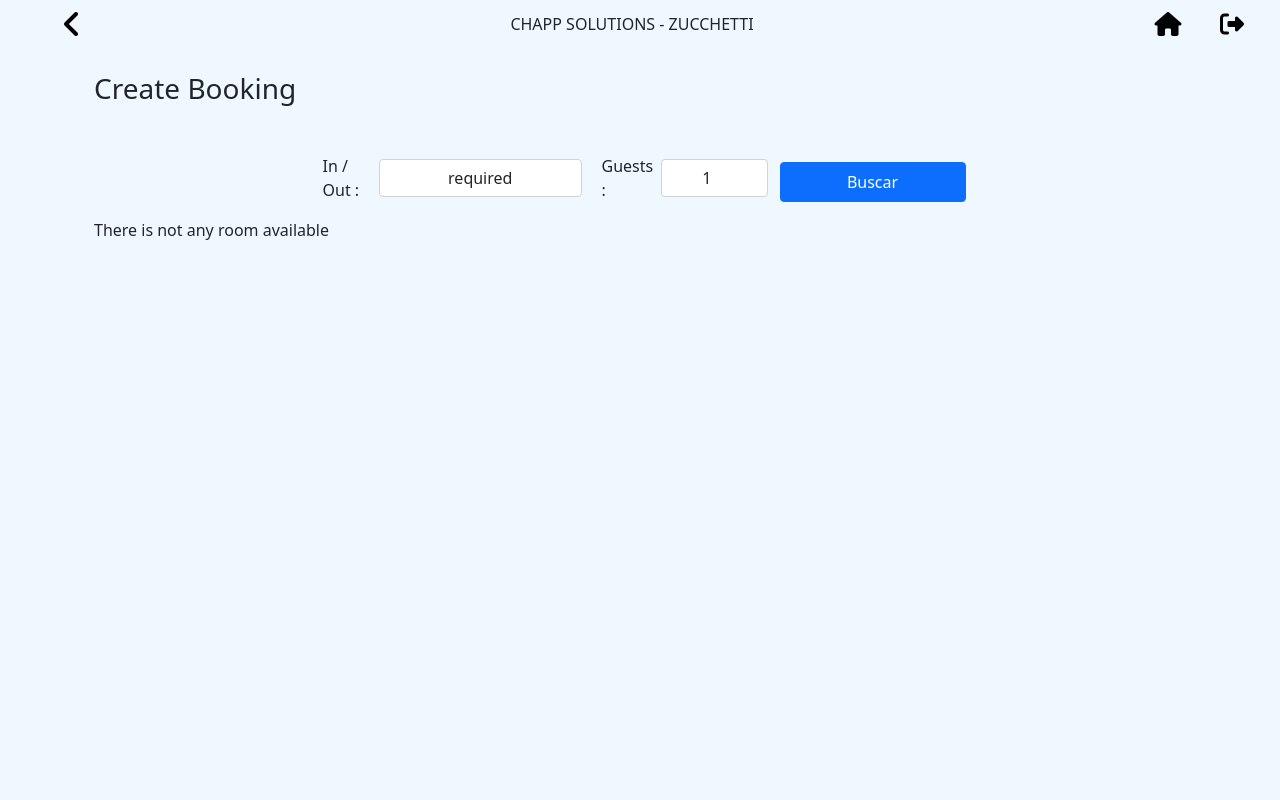
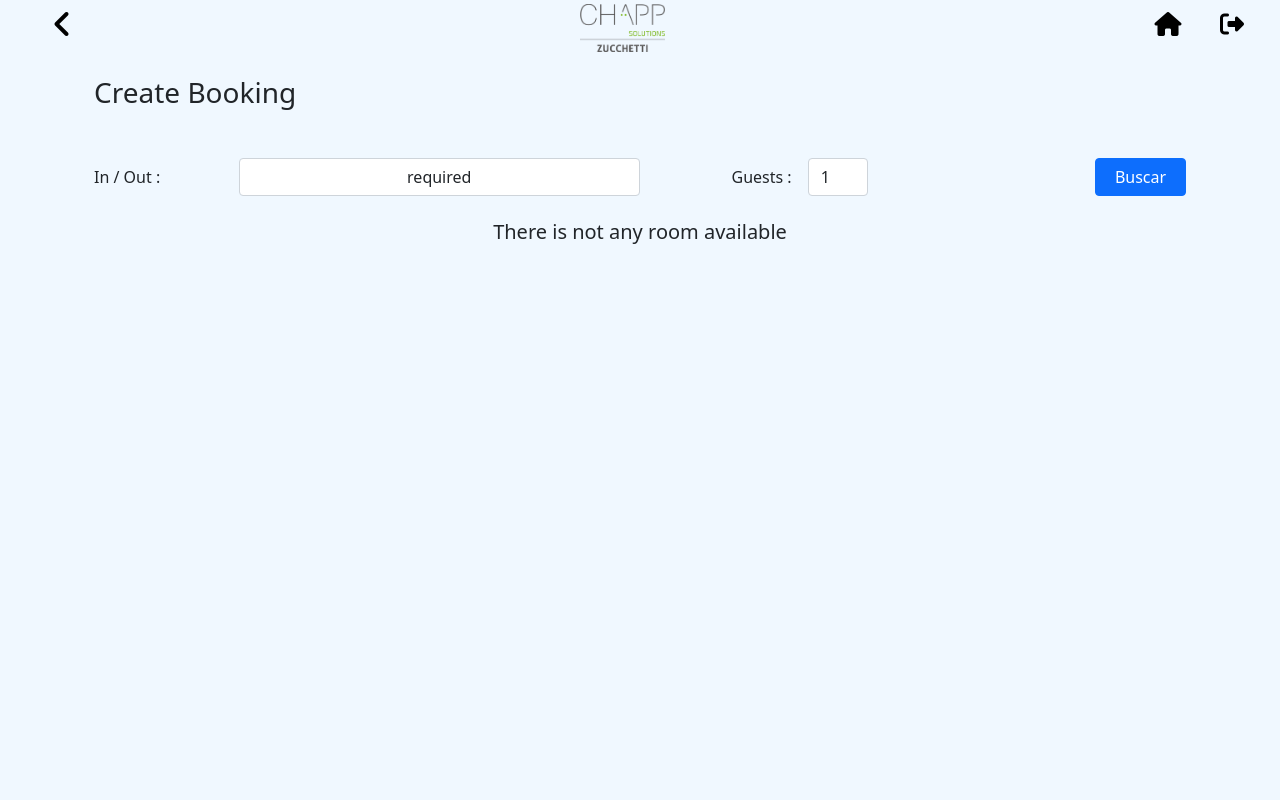
Before and after one commit to Deborah92/hotelbookingapp, a Django app: page /new_booking in a window 1280 px wide. Run offline with Django 3.2, Linux system fonts and the light colour scheme; a user stored in the database is signed in; some libraries are stand-ins or nearby versions.

Commit message:
Arreglos vistas y consulta de reservas

```diff
--- a/hotelbooking/static/css/app.css
+++ b/hotelbooking/static/css/app.css
@@ -1,31 +1,9 @@
-html{
-    height: 100%;
-    background-color: #f0f8ff !important;
-}
-body{
+html, body{
     height: 100%;
     width: 100%;
     background-color: #f0f8ff !important;
 }
-.w100{
-    width: 100%;
-}
-.w70{
-    width: 100%;
-}
-.w50{
-    width: 50% !important;
-}
-.m-bottom-2{
-    margin-bottom: 2em !important;
-}
-.margin1{
-    margin: 1em;
-}
-.margin2{
-    margin: 2em;
-}
-#login-form{
+#custom-login-form{
     border: #337ab7 solid thin;
     border-radius: 8px;
     padding: 2em;
--- a/hotelbooking/templates/app/base.html
+++ b/hotelbooking/templates/app/base.html
@@ -17,11 +17,10 @@
 
             <div class= "mx-3 d-flex justify-content-between">
                 <button class="btn-transparent d-flex justify-content-center align-items-center mx-4" onClick="window.history.back();return false;" ><i class="fa fa-angle-left fa-2xl"></i></button>
-                <div class="d-flex text-align-center align-items-center m-0">CHAPP SOLUTIONS - ZUCCHETTI</div>
+                <div class="d-flex justify-content-center align-items-center m-0 mt-1">{% load static %} <img class= "col-4 col-md-1"src="{% static 'media/Logo_CHAPPZG.png' %}" alt="logo_chapp" /></div>
                 <div class="d-flex me-0">
                     <button class="btn-transparent d-flex justify-content-center align-items-center" onclick="location.href='/'" ><i class="fa fa-home fa-xl"></i></button>
                     <button class="btn-transparent d-flex justify-content-center align-items-center" onclick="location.href='/logout'" ><i class="fa-solid fa-right-from-bracket fa-xl"></i></button>
-
                 </div>
             </div>
         {% endif %}
--- a/hotelbooking/templates/app/msg_error.html
+++ b/hotelbooking/templates/app/msg_error.html
@@ -1,14 +1,10 @@
 {% block msg_error %}
     {% if messages %}
         {% for message in messages %}
-        <div class="container-fluid p-0">
+        <div class="container p-0">
             <div class="alert {{ message.tags }} alert-dismissible" role="alert" >
-                <button type="button" class="close" data-dismiss="alert" aria-label="Close">
-                <span aria-hidden="True">&times;</span>
-                </button>
                 {{ message }}
-                <img src="close.soon" style="display:none;" onerror="(function(el){ setTimeout(function(){ $(el).parent().remove(); },3500 ); })(this);" />
-
+                <img src=" " style="display:none;" onerror="(function(el){ setTimeout(function(){ $(el).parent().remove(); },3500 ); })(this);" />
             </div>
         </div>
         {% endfor %}
--- a/hotelbooking/templates/hotelbooking/booking_list.html
+++ b/hotelbooking/templates/hotelbooking/booking_list.html
@@ -2,12 +2,12 @@
 {% load i18n %}
 {% block content %}
     <div class="w-100 p-2">
-        <div id="title-div">
+        <div class="d-flex justify-content-between col-12 mt-2">
             <h3 class="mw-50 m-0" >{% trans 'Bookings' %}</h3>
             <button type="button" class="btn btn-primary" onclick="location.href='{% url 'new_booking' %}'">{% trans 'New Booking' %}</button>
         </div>
-        <div class="table-responsive m-4">
-            <table class="table">
+        <div class="table-responsive mt-4">
+            <table id= "#bookings-table" class="table">
                 <thead>
                     <tr>
                         <th scope="col">{% trans 'Check In' %}</th>
--- a/hotelbooking/templates/hotelbooking/new_booking.html
+++ b/hotelbooking/templates/hotelbooking/new_booking.html
@@ -6,38 +6,43 @@
         <div class="d-flex justify-content-start">
             <h3 class="mt-4" >{% trans 'Create Booking' %}</h3>
         </div>
-        <form class= "row d-md-flex fit-content justify-content-center mt-4" action="{% url 'get_room_types_available' %}" method="get">
-            <div class="d-flex align-items-center justify-content-center col-12 col-md-3 mt-3 ps-0">
-                <label class="d-flex text-start mt-0 ms-2">{% trans 'In / Out' %} :</label>
+        <form id= "search-booking-bar" class= "row d-md-flex fit-content justify-content-between col-12 mt-4 mx-0" action="{% url 'get_room_types_available' %}" method="get">
+            <div class="d-flex align-items-center justify-content-between col-12 col-md-6 mt-3 px-0">
+                <label class="d-flex col-3 ">{% trans 'In / Out' %} :</label>
                 <input type="text" class="form-control fit-content mt-0 text-center ms-2" name="in_out_range" value={{in_out_range}}  required />
             </div>
-            <div class="d-flex align-items-center justify-content-start justify-content-md-center col-12 col-md-2 mt-3 ps-0 ">
-                <label class="d-flex text-start mt-0 ms-2">{% trans 'Guests' %} :</label>
-                <input type="number" class="form-control fit-content mt-0 text-center ms-2" name="num_guests" min="1" max="4" value={{num_guests}} required />
+            <div class="d-flex align-items-center justify-content-between col-12 col-md-6 mt-3 px-0 ">
+                <div class=" d-flex justify-content-start col-5">
+                    <label class="d-flex align-items-center justify-content-start justify-content-md-end col-8">{% trans 'Guests' %} :</label>
+                    <input type="number" class="form-control mt-0 ms-md-3" name="num_guests" min="1" max="4" value={{num_guests}} required />
+                </div>
+                <button type="submit" class="col-md-2 btn btn-primary">{% trans 'Search' %} </button>
             </div>
-            <button type="submit" class="col-md-2 btn btn-primary mt-4">{% trans 'Search' %} </button>
         </form>
 
         {% for room_type in room_types_available %}
-            <form class="d-flex justify-content-center" action="{% url 'booking_contact_data' %}" method="get">
-                <div class="card col-10 col-md-8">
-                    <div class="card-body d-flex justify-content-between align-items-center">
-                        <span class="h5 col">{{ room_type.name }}</span>
-                        <span class="col d-flex justify-content-center"><i class="fa-solid fa-user-large" ></i>{{ room_type.max_guest }}</span>
-                        <span class="col text-center">{{ room_type.total }}€</span>
-                        <button type="submit" class="btn btn-primary">{% trans 'Select' %}</a>
+            <form class="d-flex justify-content-center mt-4" action="{% url 'booking_contact_data' %}" method="get">
+                <div class="card col-12 ">
+                    <div class="card-body d-md-flex justify-content-between align-items-center col-12">
+                        <label class="h5 col-12 col-md-3">{{ room_type.type_name }}</label>
+                        <div class="col-12 col-md-6 d-flex justify-content-between">
+                            <label class="col-5">{% trans 'Availables' %}: {{ room_type.n_rooms }}</label>
+                            <label class="col-2 d-flex justify-content-center"><i class="fa-solid fa-user-large" ></i>{{ room_type.max_guests }}</label>
+                            <label class=" d-flex justify-content-center">{{ room_type.total }}€</label>
+                        </div>
+                        <button type="submit" class="btn btn-primary mt-2 col-12 col-md-2">{% trans 'Select' %}</a>
                     </div>
 
                 </div>
-                <input type="hidden" name="room_type" value={{room_type.id}} required >
+                <input type="hidden" name="room_type" value={{room_type.type_id}} required >
                 <input type="hidden" name="in_out_range" value={{in_out_range}} class="form-control" required />
                 <input type="hidden" name="num_guests" min="1" max="4" value={{num_guests}} required >
                 <input type="hidden" name="total" value={{room_type.total}} >
             </form>
-            {% endfor %}
+        {% endfor %}
             {% if not room_types_available %}
-            {% trans 'There is not any room available' %}
-        {% endif %}
+                <label class="col-12 d-flex justify-content-center mt-4 h5">{% trans 'There is not any room available' %}</label>
+            {% endif %}
     </div>
 
 
--- a/hotelbooking/templates/registration/login.html
+++ b/hotelbooking/templates/registration/login.html
@@ -2,7 +2,7 @@
 {% extends 'app/base.html' %}
 {% load i18n %}
 {% block content %}
-    <form id= "login-form" class="col-10 col-md-6 col-xl-3" action="{% url 'login' %}" method="post">
+    <form id= "custom-login-form" class="col-10 col-md-6 col-xl-3" action="{% url 'login' %}" method="post">
         <div class="d-flex align-items-center h2">{% trans 'Login' %}</div>
         {% csrf_token %}
         <div class="form-group mt-3">
--- a/hotelbooking/views.py
+++ b/hotelbooking/views.py
@@ -2,7 +2,7 @@ from django.contrib.auth import authenticate, login
 from django.contrib.auth.decorators import login_required
 from django.shortcuts import render, redirect
 from django.urls import reverse
-from django.db.models import F
+from django.db.models import F, Count
 from .models import Booking, RoomType, Room, Customer
 from datetime import datetime, timedelta
 from hashlib import blake2b
@@ -59,12 +59,13 @@ def get_room_types_available(request):
     try:
         num_guests = request.GET['num_guests']
         dif_in_out_date = dif_between_dates(in_date,out_date)
-        room_types_available = RoomType.objects.filter(max_guest__gte=num_guests, room__is_bookable=True).exclude(
-        booking__checkin_date__lte=out_date, booking__checkout_date__gt=in_date).order_by('id').annotate(total=F('price') * dif_in_out_date.days)
+        room_types_available = Room.objects.filter(type__max_guest__gte=num_guests, is_bookable=True).values('type__id').exclude(
+            booking__checkin_date__lte=out_date, booking__checkout_date__gt=in_date).order_by('type__id').annotate(
+                total=F('type__price') * dif_in_out_date.days,n_rooms=Count('num'), type_id=F('type__id'), type_name=F('type__name'), max_guests=F('type__max_guest'))
         return render(
             request,
             'hotelbooking/new_booking.html',
-            {'room_types_available' : room_types_available, 'in_out_range': in_date + " - " + out_date, 'in_date': in_date, 'out_date': out_date, 'num_guests': num_guests }
+            {'room_types_available' : room_types_available, 'in_out_range': in_date + " - " + out_date, 'in_date': in_date, 'out_date': out_date, 'num_guests': num_guests}
         )
     except Exception as e:
         messages.error(request, str(e))
```
Also changed, not shown: other parts of hotelbooking/static/css/app.css (+2 -76 lines), hotelbooking/templates/hotelbooking/booking_contact_data.html (+15 -15 lines), db.sqlite3, hotelbooking/locale/en/LC_MESSAGES/django.po, hotelbooking/locale/es/LC_MESSAGES/django.po, hotelbooking/static/media/Logo_CHAPPZG.png (added), 1 other file.
